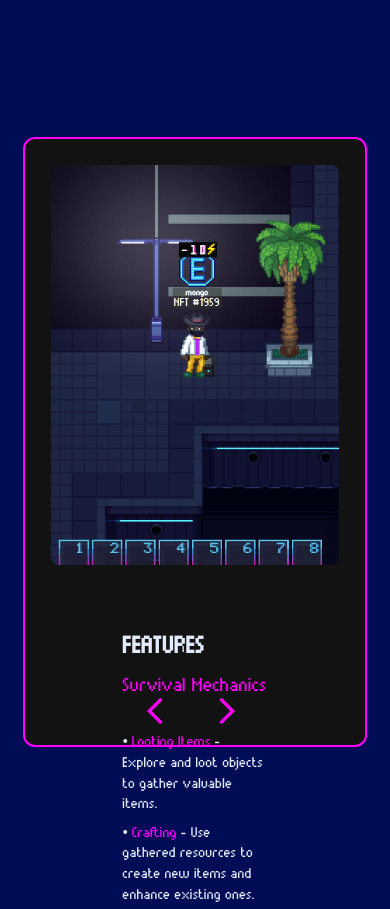
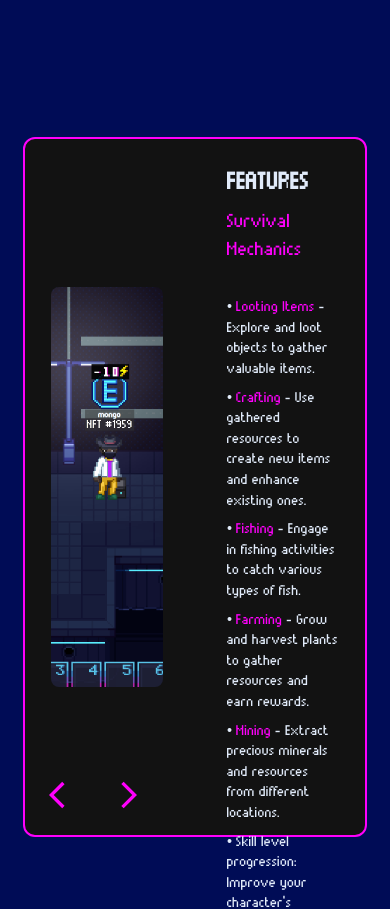
Before and after one commit to gammahazard/CyberVerse-v2, a Next.js app: page / in a window 390 px wide. Shown: the part 940-1849 px from the top of the page. Built offline with nearby package versions, Linux system fonts and the light colour scheme.

Commit message:
fix mobile pls

```diff
--- a/src/components/Features.tsx
+++ b/src/components/Features.tsx
@@ -86,7 +86,7 @@ const Features = () => {
       display="flex"
       width="88%"
       margin="auto"
-      flexDirection={{ xs: 'column', md: 'row' }}  // Changed to column for mobile
+      flexDirection={{ xs: 'row', md: 'row' }}
       alignItems="center"
       justifyContent="space-between"
       fontFamily="pixelFont"
@@ -100,8 +100,8 @@ const Features = () => {
         borderRadius: '12px',
         padding: isMobile ? '10px' : '20px',
         position: 'relative',
-        minHeight: isMobile ? 'auto' : 'auto',  // Adjusted minHeight for mobile
-        height: isMobile ? 'auto' : 'auto' // Adjusted height for mobile
+        minHeight: isMobile ? '700px' : 'auto',
+        height: isMobile ? 'auto' : 'auto'
       }}
     >
       <Box
@@ -201,9 +201,8 @@ const Features = () => {
       <Box
         sx={{
           position: 'absolute',
-          bottom: isMobile ? '10px' : '16px',
-          left: isMobile ? '50%' : '16px',
-          transform: isMobile ? 'translateX(-50%)' : 'none', // Center buttons on mobile
+          bottom: 16,
+          left: 16,
           display: 'flex',
           gap: 2,
         }}
```
